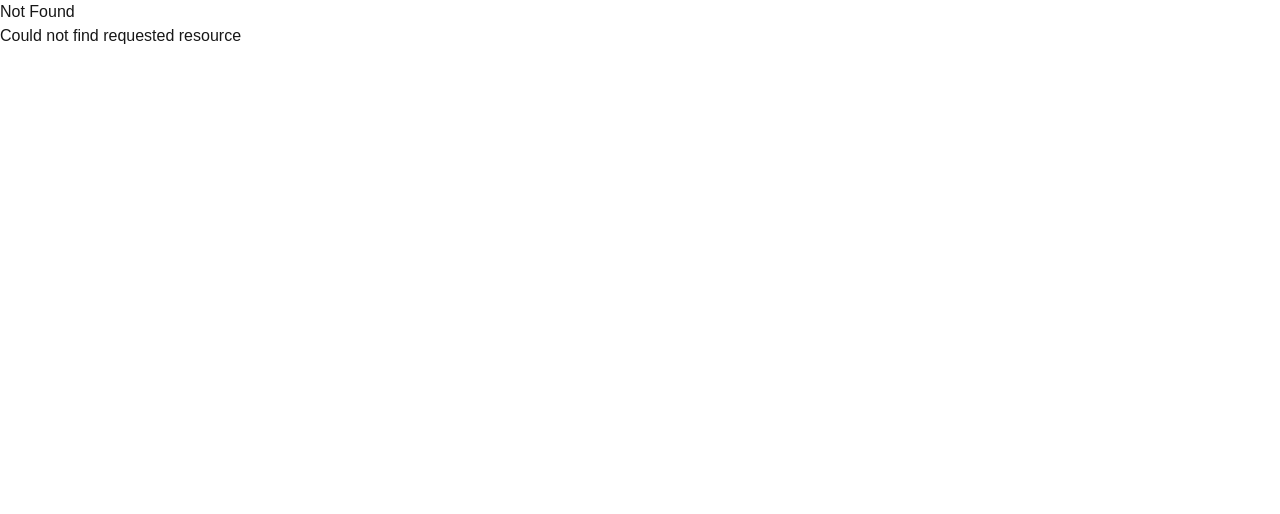
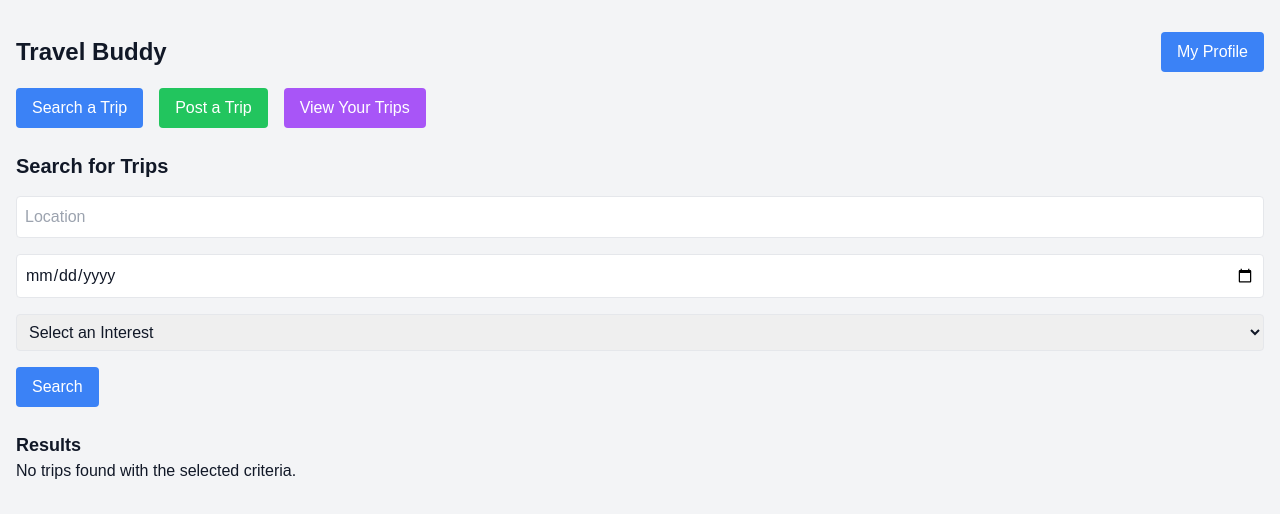
Before and after one commit to Kian-Ashrafganjouei/SEG4910_Group3, a Next.js app in the folder Travel_Buddy/src/main/java/frontend/: page /home in a window 1280 px wide. Before the commit this address had no page. Shown: the top 514 px of the page. Built offline with nearby package versions, Linux system fonts and the light colour scheme.

Commit message:
home page frontend

```diff
--- /dev/null
+++ b/Travel_Buddy/src/main/java/frontend/app/components/PostTrip.tsx
@@ -0,0 +1,88 @@
+"use client";
+
+import React, { useState, useEffect } from "react";
+
+const PostTrip: React.FC = () => {
+  const [location, setLocation] = useState("");
+  const [startDate, setStartDate] = useState("");
+  const [endDate, setEndDate] = useState("");
+  const [description, setDescription] = useState("");
+  const [selectedInterests, setSelectedInterests] = useState<string[]>([]);
+  const [interestOptions, setInterestOptions] = useState<string[]>([]);
+
+  const handleSubmit = async (e: React.FormEvent) => {
+    e.preventDefault();
+
+    const tripData = {
+      location,
+      startDate,
+      endDate,
+      description,
+      interests: selectedInterests,
+    };
+
+    await fetch("/api/postTrip", {
+      method: "POST",
+      headers: {
+        "Content-Type": "application/json",
+      },
+      body: JSON.stringify(tripData),
+    });
+
+    setLocation("");
+    setStartDate("");
+    setEndDate("");
+    setDescription("");
+    setSelectedInterests([]);
+  };
+
+  return (
+    <div>
+      <h2 className="text-xl font-semibold mb-4">Post a New Trip</h2>
+      <form onSubmit={handleSubmit} className="space-y-4">
+        <input
+          type="text"
+          placeholder="Location"
+          value={location}
+          onChange={(e) => setLocation(e.target.value)}
+          className="w-full p-2 border rounded"
+        />
+        <input
+          type="date"
+          value={startDate}
+          onChange={(e) => setStartDate(e.target.value)}
+          className="w-full p-2 border rounded"
+        />
+        <input
+          type="date"
+          value={endDate}
+          onChange={(e) => setEndDate(e.target.value)}
+          className="w-full p-2 border rounded"
+        />
+        <textarea
+          placeholder="Description"
+          value={description}
+          onChange={(e) => setDescription(e.target.value)}
+          className="w-full p-2 border rounded"
+        />
+        <select
+          multiple
+          value={selectedInterests}
+          onChange={(e) => setSelectedInterests(Array.from(e.target.selectedOptions, option => option.value))}
+          className="w-full p-2 border rounded"
+        >
+          {interestOptions.map((option) => (
+            <option key={option} value={option}>
+              {option}
+            </option>
+          ))}
+        </select>
+        <button type="submit" className="bg-green-500 text-white py-2 px-4 rounded">
+          Post Trip
+        </button>
+      </form>
+    </div>
+  );
+};
+
+export default PostTrip;
--- /dev/null
+++ b/Travel_Buddy/src/main/java/frontend/app/components/SearchTrips.tsx
@@ -0,0 +1,77 @@
+"use client";
+
+import React, { useState, useEffect } from "react";
+
+const SearchTrips: React.FC = () => {
+  const [location, setLocation] = useState("");
+  const [date, setDate] = useState("");
+  const [interest, setInterest] = useState("");
+  const [interestOptions, setInterestOptions] = useState<string[]>([]);
+  const [trips, setTrips] = useState<any[]>([]);
+
+  const handleSearch = async (e: React.FormEvent) => {
+    e.preventDefault();
+
+    const response = await fetch(
+      `/api/searchTrips?location=${location}&date=${date}&interest=${interest}`
+    );
+    const data = await response.json();
+    setTrips(data);
+  };
+
+  return (
+    <div>
+      <h2 className="text-xl font-semibold mb-4">Search for Trips</h2>
+      <form onSubmit={handleSearch} className="space-y-4">
+        <input
+          type="text"
+          placeholder="Location"
+          value={location}
+          onChange={(e) => setLocation(e.target.value)}
+          className="w-full p-2 border rounded"
+        />
+        <input
+          type="date"
+          value={date}
+          onChange={(e) => setDate(e.target.value)}
+          className="w-full p-2 border rounded"
+        />
+        <select
+          value={interest}
+          onChange={(e) => setInterest(e.target.value)}
+          className="w-full p-2 border rounded"
+        >
+          <option value="">Select an Interest</option>
+          {interestOptions.map((option) => (
+            <option key={option} value={option}>
+              {option}
+            </option>
+          ))}
+        </select>
+        <button type="submit" className="bg-blue-500 text-white py-2 px-4 rounded">
+          Search
+        </button>
+      </form>
+
+      <div className="mt-6">
+        <h3 className="text-lg font-semibold">Results</h3>
+        {trips.length > 0 ? (
+          <ul className="mt-4 space-y-2">
+            {trips.map((trip) => (
+              <li key={trip.trip_id} className="p-4 border rounded shadow-sm">
+                <h4 className="text-lg font-bold">{trip.location}</h4>
+                <p>{trip.description}</p>
+                <p>{trip.start_date} - {trip.end_date}</p>
+                <p>Interests: {trip.interests.join(", ")}</p>
+              </li>
+            ))}
+          </ul>
+        ) : (
+          <p>No trips found with the selected criteria.</p>
+        )}
+      </div>
+    </div>
+  );
+};
+
+export default SearchTrips;
--- /dev/null
+++ b/Travel_Buddy/src/main/java/frontend/app/components/ViewTrips.tsx
@@ -0,0 +1,29 @@
+"use client";
+
+import React, { useEffect, useState } from "react";
+
+const ViewTrips: React.FC = () => {
+  const [trips, setTrips] = useState<any[]>([]);
+
+  return (
+    <div>
+      <h2 className="text-xl font-semibold mb-4">Your Trips</h2>
+      {trips.length > 0 ? (
+        <ul className="mt-4 space-y-2">
+          {trips.map((trip) => (
+            <li key={trip.trip_id} className="p-4 border rounded shadow-sm">
+              <h4 className="text-lg font-bold">{trip.location}</h4>
+              <p>{trip.description}</p>
+              <p>{trip.start_date} - {trip.end_date}</p>
+              <p>Interests: {trip.interests.join(", ")}</p>
+            </li>
+          ))}
+        </ul>
+      ) : (
+        <p>No trips found.</p>
+      )}
+    </div>
+  );
+};
+
+export default ViewTrips;
--- /dev/null
+++ b/Travel_Buddy/src/main/java/frontend/app/home/page.tsx
@@ -0,0 +1,50 @@
+"use client";
+
+import React, { useState } from "react";
+import { useRouter } from "next/navigation";
+import SearchTrips from "../components/SearchTrips";
+import PostTrip from "../components/PostTrip";
+import ViewTrips from "../components/ViewTrips";
+
+const HomePage: React.FC = () => {
+  const [activeTab, setActiveTab] = useState<"search" | "post" | "view">("search");
+  const router = useRouter();
+
+  const handleProfileClick = () => {
+    router.push("/profile");
+  };
+
+  return (
+    <div className="min-h-screen bg-gray-100 text-gray-900 dark:bg-gray-800 dark:text-white">
+      <div className="container mx-auto p-4">
+        <header className="flex justify-between items-center py-4">
+          <h1 className="text-2xl font-bold">Travel Buddy</h1>
+          <button
+            className="bg-blue-500 text-white py-2 px-4 rounded"
+            onClick={handleProfileClick}
+          >
+            My Profile
+          </button>
+        </header>
+        <nav className="flex space-x-4 mb-6">
+          <button onClick={() => setActiveTab("search")} className="bg-blue-500 text-white py-2 px-4 rounded">
+            Search a Trip
+          </button>
+          <button onClick={() => setActiveTab("post")} className="bg-green-500 text-white py-2 px-4 rounded">
+            Post a Trip
+          </button>
+          <button onClick={() => setActiveTab("view")} className="bg-purple-500 text-white py-2 px-4 rounded">
+            View Your Trips
+          </button>
+        </nav>
+        <main>
+          {activeTab === "search" && <SearchTrips />}
+          {activeTab === "post" && <PostTrip />}
+          {activeTab === "view" && <ViewTrips />}
+        </main>
+      </div>
+    </div>
+  );
+};
+
+export default HomePage;
--- a/Travel_Buddy/src/main/java/frontend/app/page.tsx
+++ b/Travel_Buddy/src/main/java/frontend/app/page.tsx
@@ -5,15 +5,18 @@ import { useState, useEffect } from "react";
 
 const Home: React.FC = () => {
   const [isAuthenticated, setIsAuthenticated] = useState(false);
+
   return (
     <>
-      {/*Navigation bar start*/}
+      {/* Navigation bar start */}
       <nav className="bg-blue-500 text-white flex justify-between items-center px-4 py-2">
         <div className="flex items-center">
           <h1 className="text-2xl font-bold">Travel Buddy</h1>
         </div>
 
         <div className="md:flex">
+          <a href="/home" className="mr-4">Home</a> {/* Temporary Home button */}
+
           {isAuthenticated ? (
             <>
               <a href="/profile" className="mr-4">Profile</a>
@@ -27,7 +30,7 @@ const Home: React.FC = () => {
           )}
         </div>
       </nav>
-      {/*Navigation bar end*/}
+      {/* Navigation bar end */}
     </>
   );
 };
```
Also changed, not shown: Travel_Buddy/src/main/java/frontend/public/images/background.png (added).
